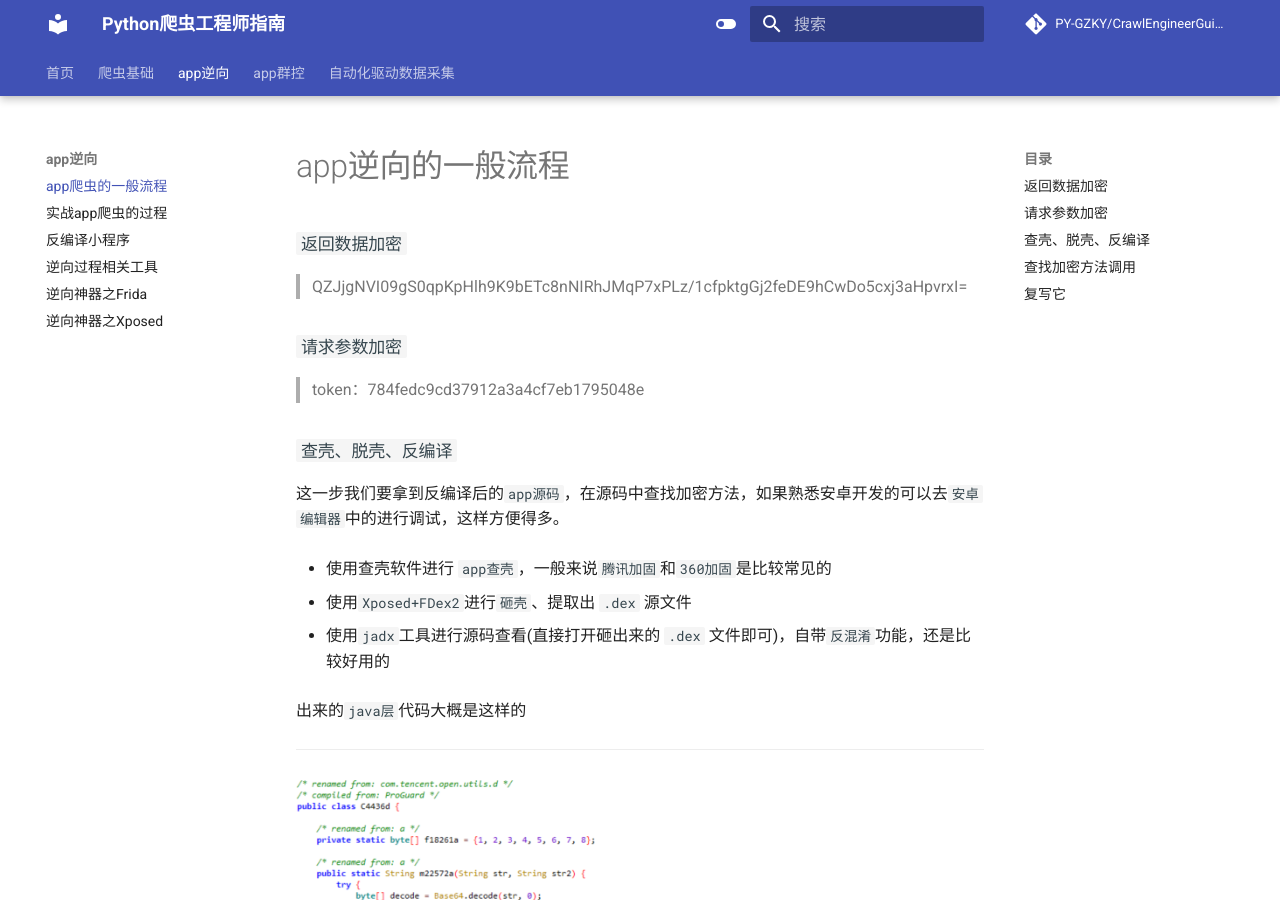
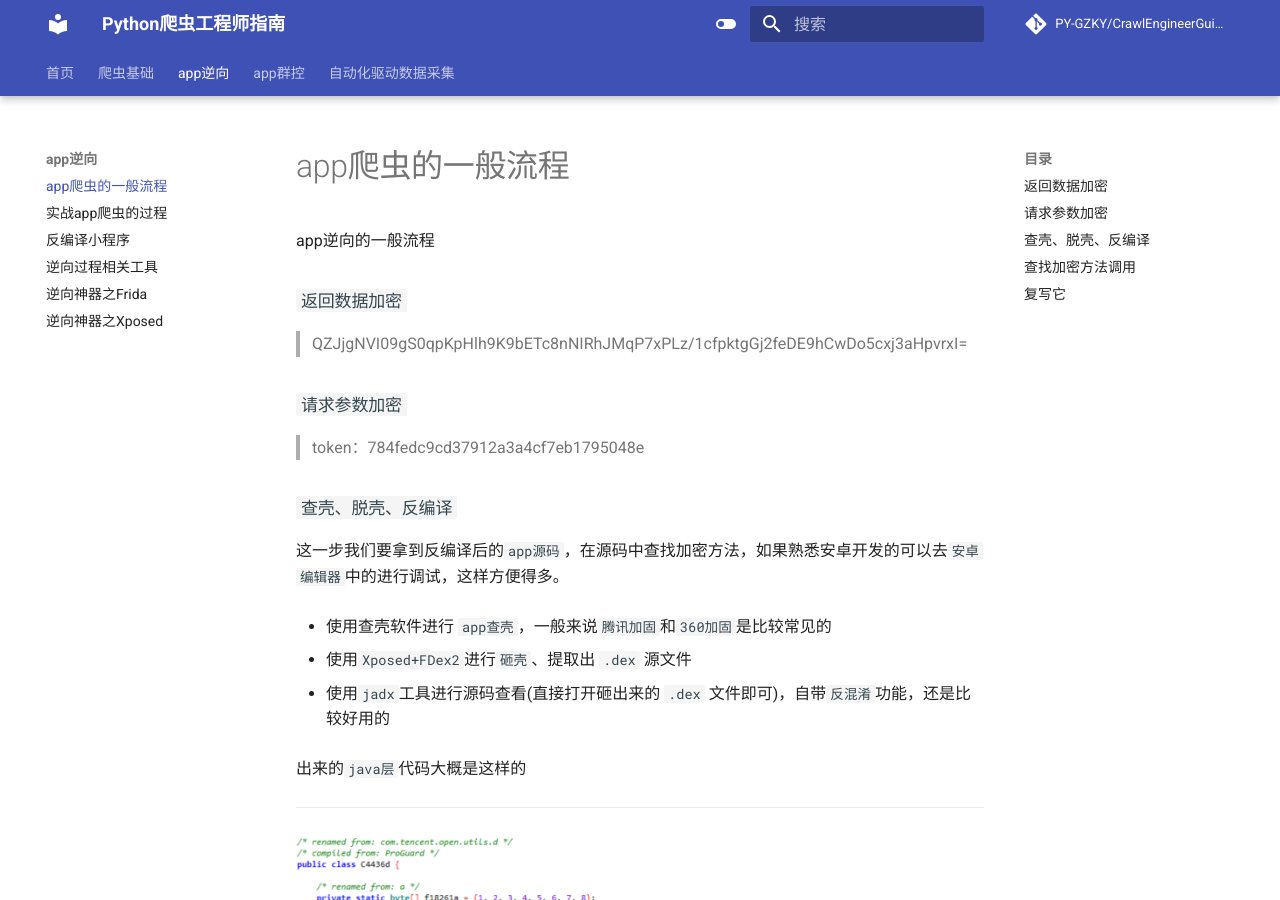
Before and after one commit to PY-GZKY/CrawlEngineerGuide, an MkDocs documentation site: the page built from docs/app爬虫的一般流程.md, in a window 1280 px wide and 900 px high. Built offline with MkDocs 1.6.1 and Material for MkDocs 9.7.7, drawn with Linux system fonts in a browser that asks for light colours; comment, search, counter and statistics services are not loaded.

Commit message:
Update app爬虫的一般流程.md

```diff
--- a/docs/app爬虫的一般流程.md
+++ b/docs/app爬虫的一般流程.md
@@ -1,4 +1,4 @@
-# app逆向的一般流程
+app逆向的一般流程
 
 ### `返回数据加密`
 
```
